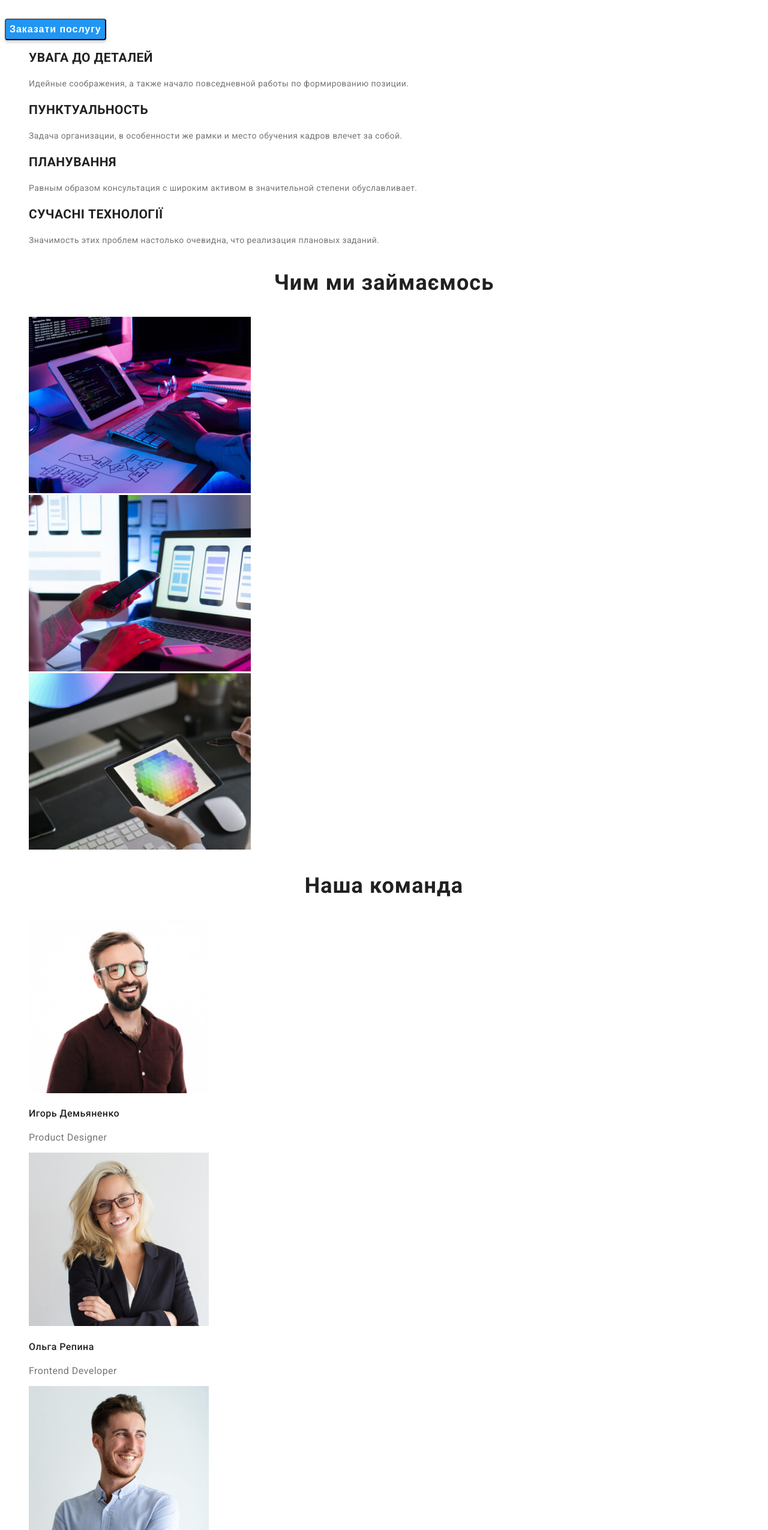
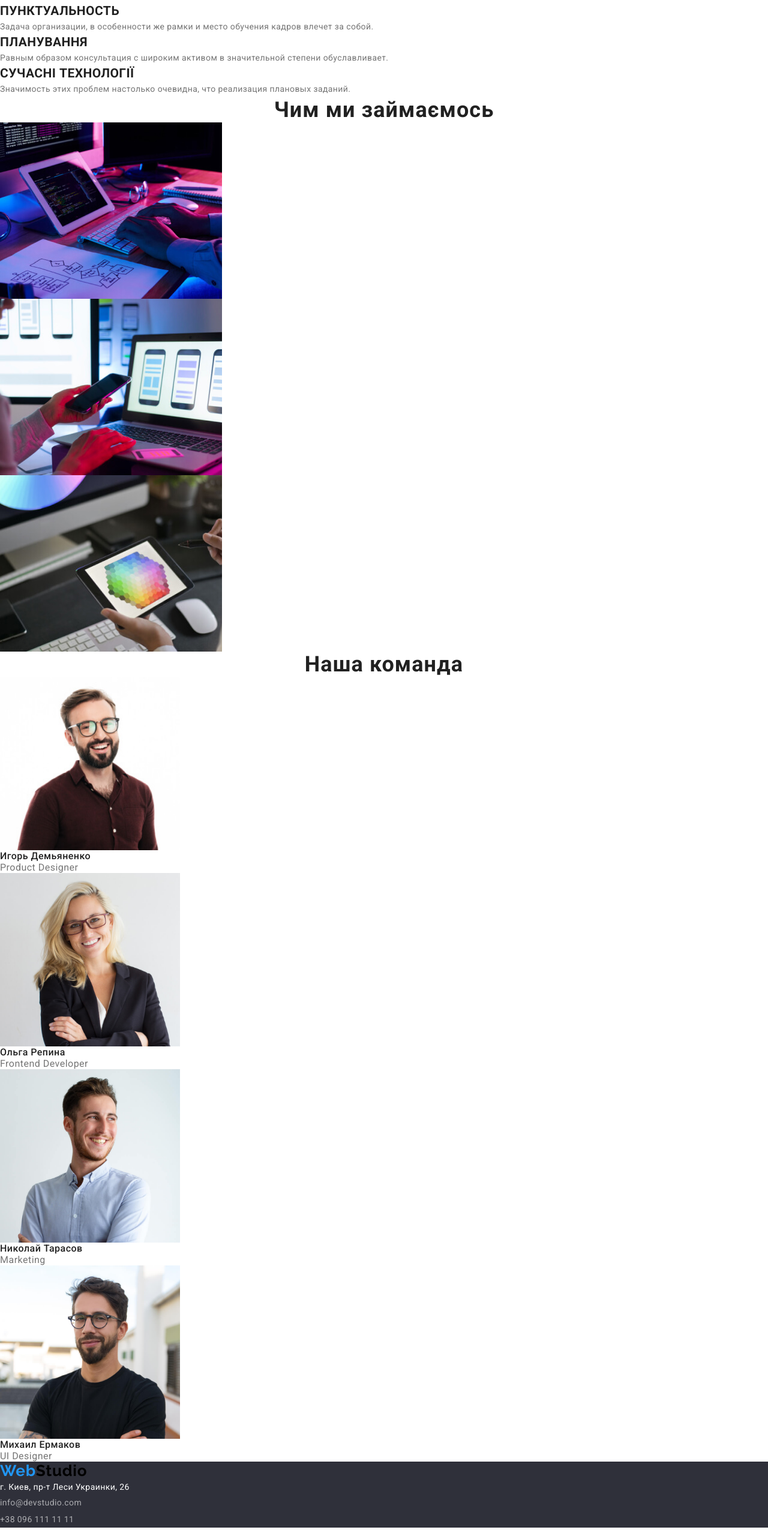
Before and after one commit to Matv1y/WebStudio-origins, a plain HTML site: page index.html in a window 1280 px wide. Shown: the part 250-2800 px from the top of the page at 60% size. Drawn offline with nearby package versions, Linux system fonts and the light colour scheme.

Commit message:
add normalize and reset

```diff
--- a/index.html
+++ b/index.html
@@ -4,10 +4,18 @@
     <meta charset="UTF-8" />
     <meta name="viewport" content="width=device-width, initial-scale=1.0" />
     <title>homework 5</title>
+    <link
+      rel="stylesheet"
+      href="https://cdnjs.cloudflare.com/ajax/libs/modern-normalize/2.0.0/modern-normalize.min.css"
+      integrity="sha512-4xo8blKMVCiXpTaLzQSLSw3KFOVPWhm/TRtuPVc4WG6kUgjH6J03IBuG7JZPkcWMxJ5huwaBpOpnwYElP/m6wg=="
+      crossorigin="anonymous"
+      referrerpolicy="no-referrer"
+    />
     <link rel="preconnect" href="https://fonts.googleapis.com">
     <link rel="preconnect" href="https://fonts.gstatic.com" crossorigin>
     <link href="https://fonts.googleapis.com/css2?family=Raleway:wght@700&family=Roboto:wght@400;500;700;900&display=swap" rel="stylesheet">
     <link rel="stylesheet" href="./styles/style.css">
+    <link rel="stylesheet" href="/styles/reset.css">
   </head>
   <body>
     <header class="header">
--- /dev/null
+++ b/styles/reset.css
@@ -0,0 +1,24 @@
+ul{
+    list-style: none;
+    margin: 0;
+    padding: 0;
+}
+a{
+    text-decoration: none;
+}
+h1,h2,h3,h4,h5,h6,p{
+    margin: 0;
+}
+a{
+    text-decoration: none;
+}
+button{
+    border: none;
+    cursor: pointer;
+}
+address{
+    font-style: normal;
+}
+img{
+    display: block;
+}
--- a/styles/style.css
+++ b/styles/style.css
@@ -3,35 +3,27 @@
     --main-font-color: #212121;
     --secondary-font-color: #757575;
     --background-color: #2F303A;
-
-}
-ul{
-    list-style: none;
-}
-a{
-    text-decoration: none;
 }
 body{
     font-family: Roboto;
     font-size: 14px;
 }
 .nav-list-link{
-    color: #212121;
+    color: var(--main-font-color);
 font-style: normal;
 font-weight: 500;
 line-height: normal;
 letter-spacing: 0.28px;
 }
 .nav-list-link:hover, .contacts-list-link:hover{
-    color: #2196F3;
+    color: var(--accent-color);
 font-style: normal;
 font-weight: 500;
 line-height: normal;
 letter-spacing: 0.28px;
 }
-
 .logo{
-    color: #2196F3;
+    color: var(--accent-color);
 font-family: Raleway;
 font-size: 26px;
 font-style: normal;
@@ -49,7 +41,7 @@ line-height: normal;
 letter-spacing: 0.78px;
 }
 .contacts-list-link{
-    color: #757575;
+    color: var(--secondary-font-color);
 font-style: normal;
 font-weight: 500;
 line-height: normal;
@@ -74,11 +66,11 @@ font-weight: 700;
 line-height: 30px; /* 187.5% */
 letter-spacing: 0.96px;
 border-radius: 4px;
-background: #2196F3;
+background: var(--accent-color);
 box-shadow: 0px 4px 4px 0px rgba(0, 0, 0, 0.15);
 }
 .features-list-title{
-    color: #212121;
+    color: var(--main-font-color);
 font-style: normal;
 font-weight: 700;
 line-height: normal;
@@ -86,14 +78,14 @@ letter-spacing: 0.42px;
 text-transform: uppercase;
 }
 .features-list-text{
-    color: #757575;
+    color: var(--secondary-font-color);
 font-style: normal;
 font-weight: 400;
 line-height: 2; /* 171.429% */
 letter-spacing: 0.42px;
 }
 .section-work-title{
-    color: #212121;
+    color: var(--main-font-color);
 text-align: center;
 font-size: 36px;
 font-style: normal;
@@ -102,7 +94,7 @@ line-height: normal;
 letter-spacing: 1.08px;
 }
 .section-team-title{
-    color: #212121;
+    color: var(--main-font-color);
 text-align: center;
 font-size: 36px;
 font-style: normal;
@@ -111,7 +103,7 @@ line-height: normal;
 letter-spacing: 1.08px;
 }
 .team-list-title{
-    color: #212121;
+    color: var(--main-font-color);
 font-size: 16px;
 font-style: normal;
 font-weight: 500;
@@ -119,7 +111,7 @@ line-height: normal;
 letter-spacing: 0.48px;
 }
 .team-list-text{
-    color: #757575;
+    color: var(--secondary-font-color);
 font-size: 16px;
 font-style: normal;
 font-weight: 400;
@@ -142,7 +134,7 @@ line-height: 26px; /* 162.5% */
 letter-spacing: 0.48px;
 }
 .project-logo{
-    color: #212121;
+    color: var(--main-font-color);
 font-size: 18px;
 font-style: normal;
 font-weight: 700;
@@ -150,10 +142,21 @@ line-height: 2; /* 200% */
 letter-spacing: 1.08px;
 }
 .project-text{
-    color: #757575;
+    color: var(--secondary-font-color);
 font-size: 16px;
 font-style: normal;
 font-weight: 400;
 line-height: 30px; /* 187.5% */
 letter-spacing: 0.48px;
 }
+.footer{
+    background-color: #2F303A;
+}
+.address-list-link{
+    color: #FFF;
+font-size: 14px;
+font-style: normal;
+font-weight: 400;
+line-height: 24px; /* 171.429% */
+letter-spacing: 0.42px;
+}
```
Also changed, not shown: portfolio.html (+8 -0 lines).
